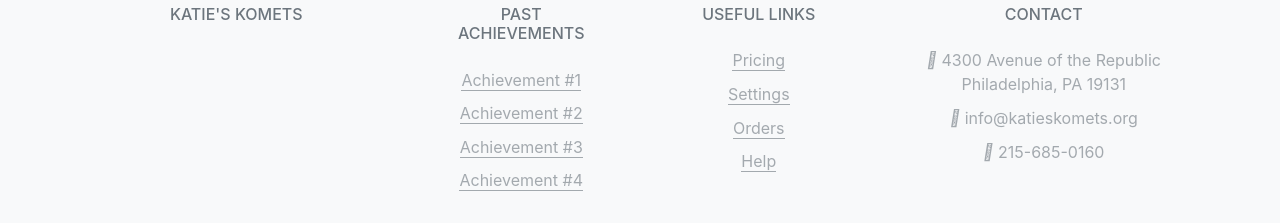
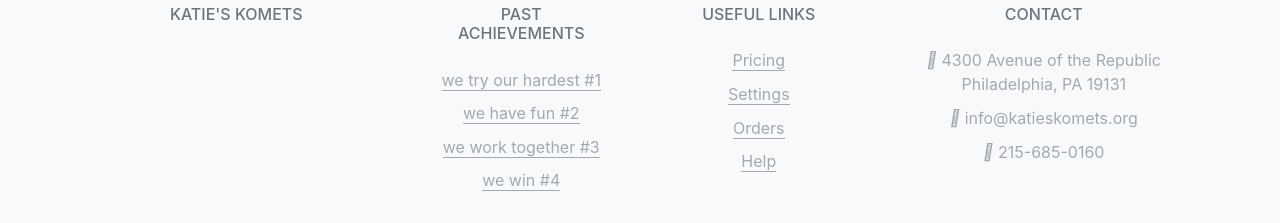
Before and after one commit to Aditya092/Katie-s-Komets, a plain HTML site: page team.html in a window 1280 px wide. Shown: the part 1296-1519 px from the top of the page. Drawn offline with nearby package versions, Linux system fonts and the light colour scheme; some icons are missing.

Commit message:
Update team.html

```diff
--- a/team.html
+++ b/team.html
@@ -116,16 +116,16 @@
               Past Achievements
             </h6>
             <p>
-              <a href="#!" class="text-reset">Achievement #1</a>
+                <a href="#!" class="text-reset">we try our hardest #1</a>
               </p>
               <p>
-              <a href="#!" class="text-reset">Achievement #2</a>
+                <a href="#!" class="text-reset">we have fun #2</a>
               </p>
               <p>
-              <a href="#!" class="text-reset">Achievement #3</a>
+                <a href="#!" class="text-reset">we work together #3</a>
               </p>
               <p>
-              <a href="#!" class="text-reset">Achievement #4</a>
+                <a href="#!" class="text-reset">we win #4</a>
               </p>
           </div>
           <!-- Grid column -->
```
Lines whose indentation alone changed are shown as unchanged.
